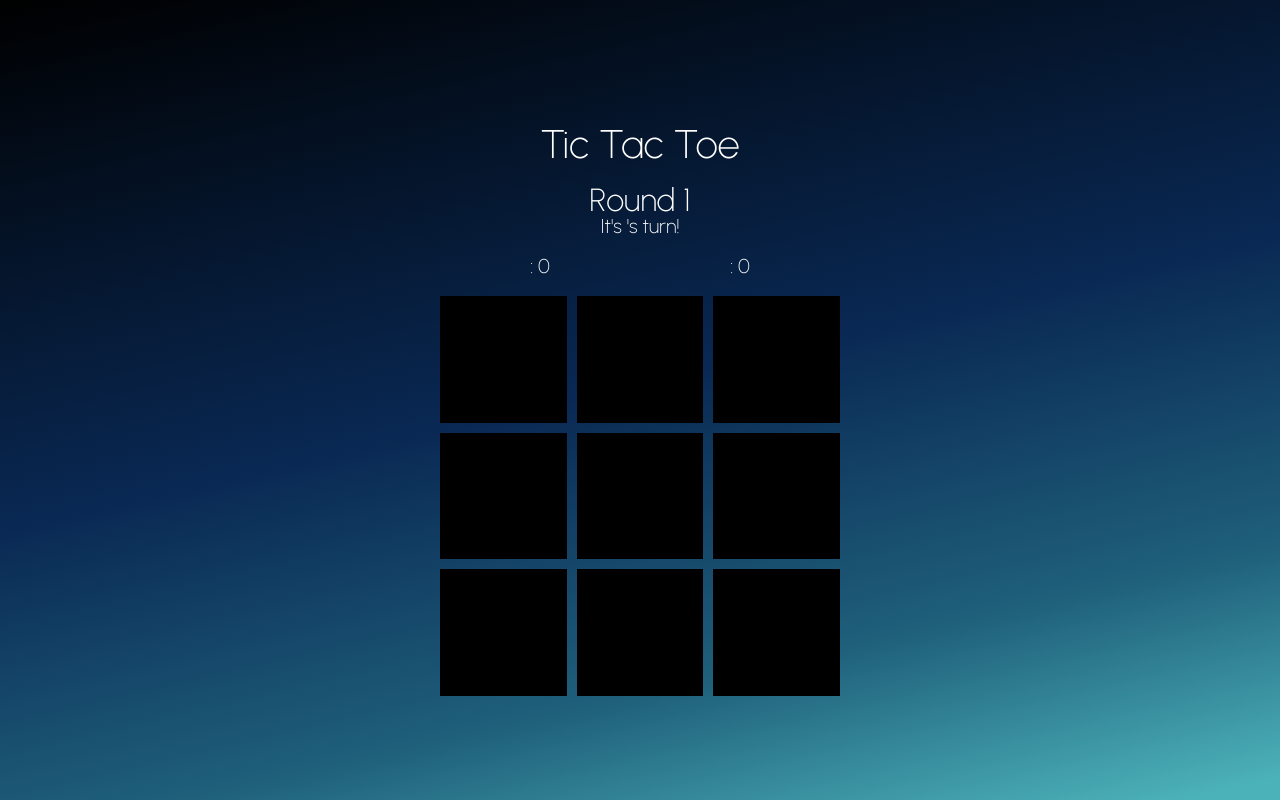
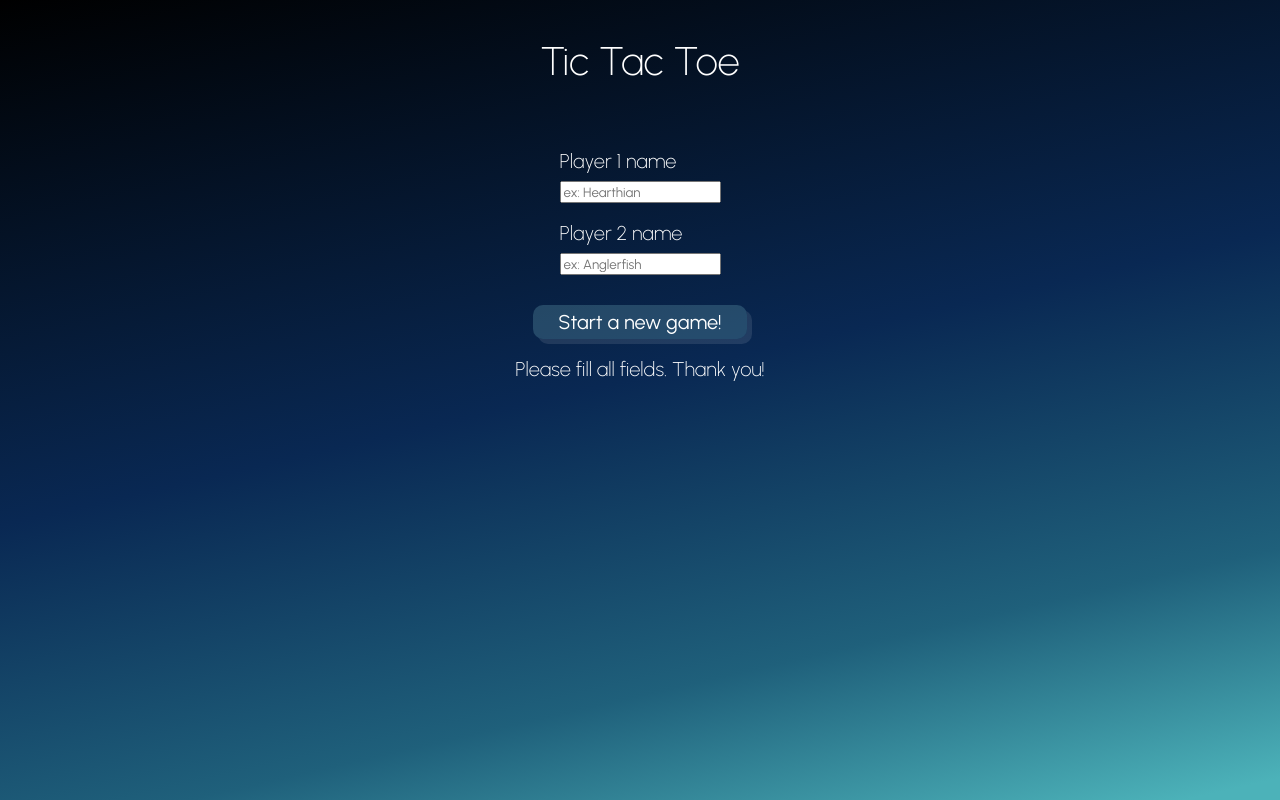
Before and after one commit to tramio/TOP-tic-tac-toe, a plain HTML site: page index.html in a window 1280 px wide. Both pictures are taken after a click on the button "Start a new game!". Drawn offline with Linux system fonts and the light colour scheme.

Commit message:
Display alert when trying to start game while not all player names are set

```diff
--- a/index.html
+++ b/index.html
@@ -29,6 +29,7 @@
             <input id="player2-name" type="text" placeholder="ex: Anglerfish" required><br>
         </form>
         <button id="new-game-btn" class="button" type="submit">Start a new game!</button>
+        <p id="form-alert">Please fill all fields. Thank you!</p>
         <button id="next-round-btn" class="button">Move on to the next round!</button>
         <button id="play-again-btn" class="button">Let's play again!</button>
     </div>
--- a/script.js
+++ b/script.js
@@ -33,10 +33,16 @@ const NewGameButton = (() => {
     }
     const enable = () => {
         button.addEventListener("click", () => {
-            Game.setNewPlayerNames();
-            Game.start();
-            Page.hide("new-game-btn");
-            Page.hide("player-information");
+            if (Page.formIsFilled()) {
+                Game.setNewPlayerNames();
+                Game.start();
+                Page.hide("new-game-btn");
+                Page.hide("player-information");
+                Page.hide("form-alert");
+            }
+            else {
+                Page.displayInlineBlock("form-alert");
+            }
         });
     }
     return {
@@ -130,6 +136,9 @@ const Page = (() => {
     const hide = (elementId) => {
         document.getElementById(elementId).style.display = "none";
     }
+    const displayInlineBlock = (elementId) => {
+        document.getElementById(elementId).style.display = "inline-block";
+    }
     const getValueOf = (elementId) => {
         return elementValue = document.getElementById(elementId).value;
     }
@@ -158,6 +167,9 @@ const Page = (() => {
         return Array.from(document.querySelectorAll(".square"));
     }
     let squares = getAllSquares();
+    const formIsFilled = () => {
+        return Page.getValueOf("player1-name") != "" && Page.getValueOf("player2-name") != "";
+    }
     return {
         getValueOf,
         updateScoreDisplay,
@@ -165,8 +177,11 @@ const Page = (() => {
         updateWinnerDisplay,
         getAllSquares,
         hide,
+        displayInlineBlock,
+        formIsFilled,
     }
 })();
+Page.hide("form-alert");
 
 const Game = (() => {
     let hasRoundWinner = false;
```
